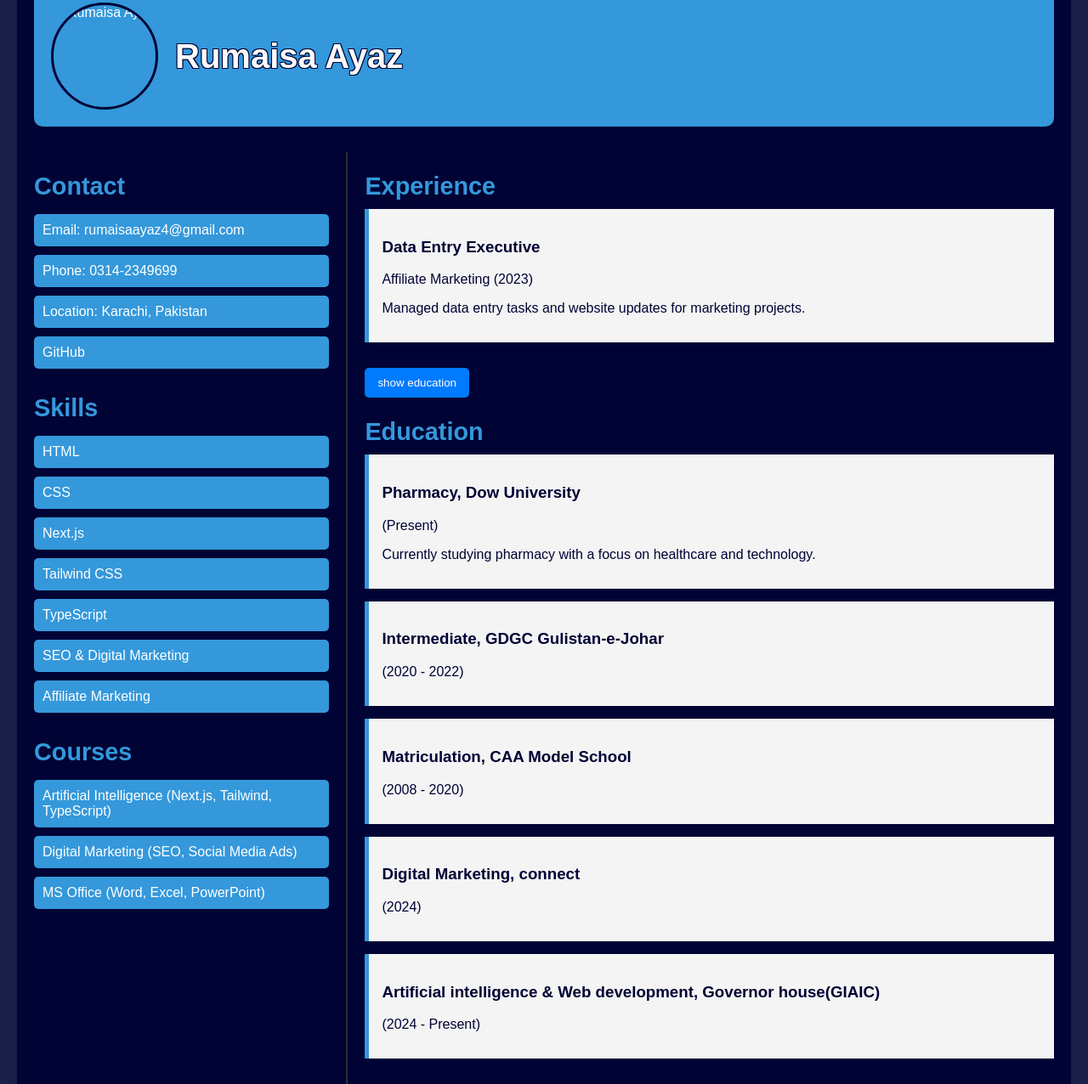
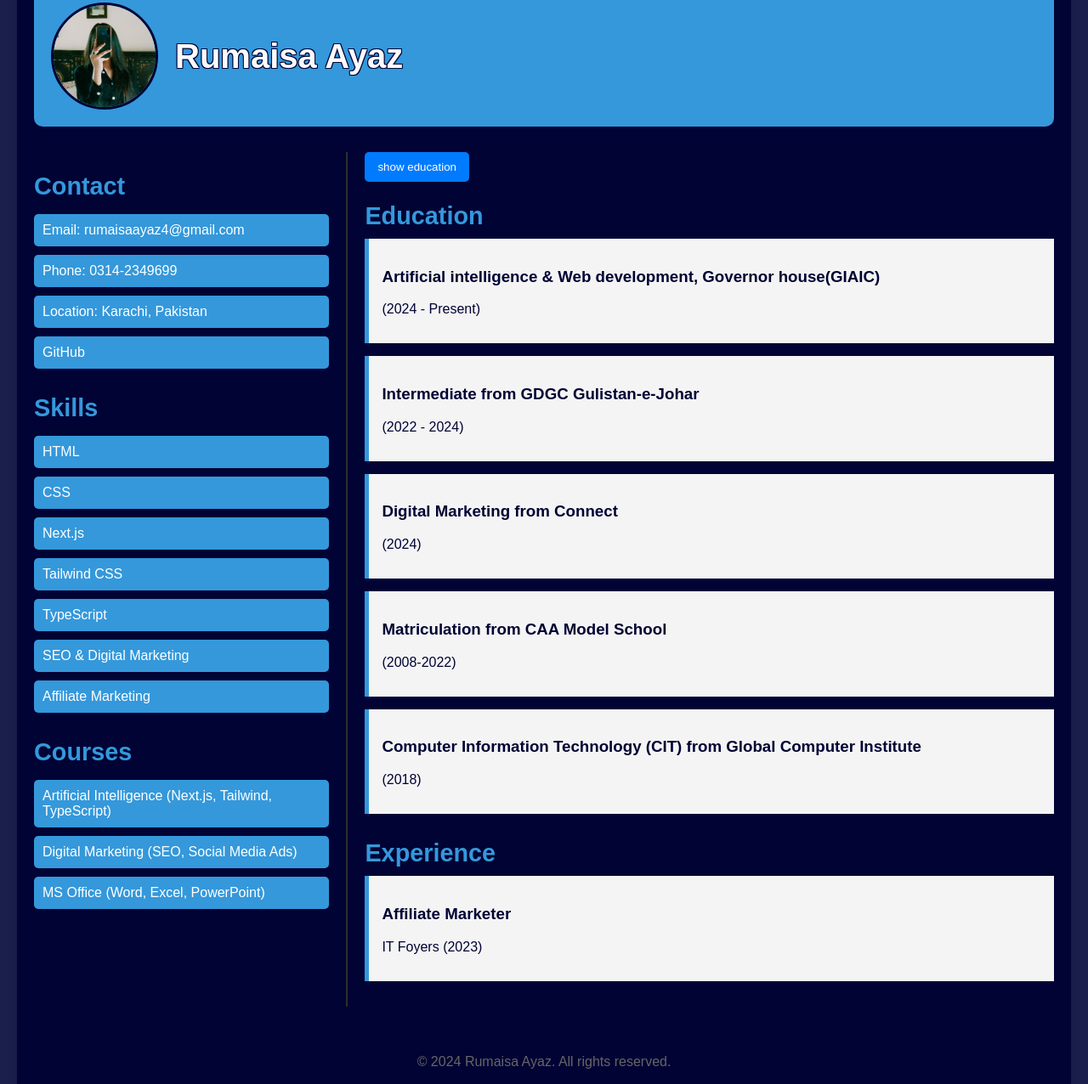
Before and after one commit to rumaisaayaz/Static-resume, a plain HTML site: page index.html in a window 1280 px wide. Shown: the part 57-1333 px from the top of the page at 85% size. Drawn offline with Linux system fonts and the light colour scheme.

Commit message:
Add files via upload

```diff
--- a/index.html
+++ b/index.html
@@ -11,8 +11,8 @@
     <div class="container">
       <header class="header">
         <img
-          src="public/images/pfp.jpg"
-          alt="Rumaisa Ayaz"
+          src="Profile-Pic.jpeg"
+          alt="profile-img"
           class="profile-img"
         />
         <h1>Rumaisa Ayaz</h1>
@@ -63,50 +63,45 @@
         </section>
 
         <section class="right-section">
-          <div class="experience">
-            <h2>Experience</h2>
-            <div class="job">
-              <h3>Data Entry Executive</h3>
-              <p>Affiliate Marketing (2023)</p>
-              <p>
-                Managed data entry tasks and website updates for marketing
-                projects.
-              </p>
-            </div>
-          </div>
 
           <button class="toggle-button" id="toggleEducationBtn">
             show education
           </button>
           <div class="education" id="educationSection">
             <h2>Education</h2>
-            <div class="degree">
-              <h3>Pharmacy, Dow University</h3>
-              <p>(Present)</p>
-              <p>
-                Currently studying pharmacy with a focus on healthcare and
-                technology.
-              </p>
-            </div>
-            <div class="degree">
-              <h3>Intermediate, GDGC Gulistan-e-Johar</h3>
-              <p>(2020 - 2022)</p>
-            </div>
-            <div class="degree">
-              <h3>Matriculation, CAA Model School</h3>
-              <p>(2008 - 2020)</p>
-            </div>
-            <div class="degree">
-              <h3>Digital Marketing, connect</h3>
-              <p>(2024)</p>
-            </div>
+
             <div class="degree">
               <h3>
                 Artificial intelligence & Web development, Governor house(GIAIC)
               </h3>
               <p>(2024 - Present)</p>
             </div>
+            <div class="degree">
+              <h3>Intermediate from GDGC Gulistan-e-Johar</h3>
+              <p>(2022 - 2024)</p>
+            </div>
+            <div class="degree">
+              <h3>Digital Marketing from Connect</h3>
+              <p>(2024)</p>
+            </div>
+            <div class="degree">
+              <h3>Matriculation from CAA Model School</h3>
+              <p>(2008-2022)</p>
+            </div>
+            <div class="degree">
+              <h3>Computer Information Technology (CIT) from Global Computer Institute</h3>
+              <p>(2018)</p>
+            </div>
+
           </div>
+            <div class="experience">
+              <h2>Experience</h2>
+              <div class="job">
+                <h3>Affiliate Marketer</h3>
+                <p>IT Foyers (2023)</p>
+
+              </div>
+            </div>
         </section>
       </div>
 
```
Also changed, not shown: tsconfig.json (added, +109 -0 lines), Profile-Pic.jpeg (added).
